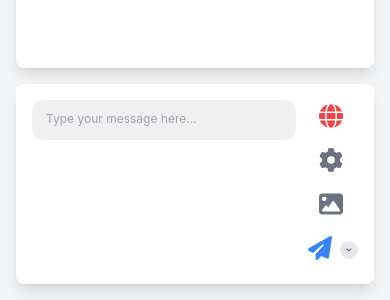
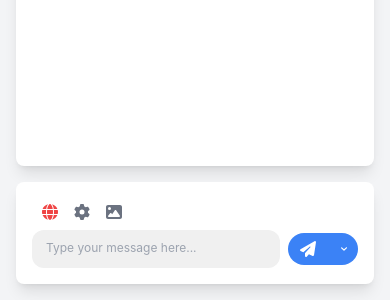
Before and after one commit to MLiLay/clippy-client, a Vue app: page / in a window 390 px wide. Shown: the part 544-844 px from the top of the page. Built offline with nearby package versions, Linux system fonts and the light colour scheme; what vue-easy-lightbox would draw is missing.

Commit message:
More compact input and button UI

```diff
--- a/src/components/ButtonsPanel.vue
+++ b/src/components/ButtonsPanel.vue
@@ -1,64 +1,23 @@
 <template>
-  <div class="flex flex-col items-center space-y-2 ml-2">
+  <div class="flex items-center space-x-3">
     <!-- 网络状态按钮 -->
-    <button @click="$emit('openRegisterModal')" class="bg-transparent border-none cursor-pointer rounded-full transition-colors p-1 hover:bg-gray-100" aria-label="网络状态">
-      <font-awesome-icon :icon="['fas', 'globe']" class="w-6 h-6" :class="isConnected ? 'text-green-600 hover:text-green-700' : 'text-red-500 hover:text-red-600'" />
+    <button @click="$emit('openRegisterModal')" class="bg-transparent border-none cursor-pointer rounded-full transition-colors p-0.5 hover:bg-gray-100" aria-label="网络状态">
+      <font-awesome-icon :icon="['fas', 'globe']" class="w-4 h-4" :class="isConnected ? 'text-green-600 hover:text-green-700' : 'text-red-500 hover:text-red-600'" />
     </button>
 
     <!-- 设置按钮 -->
-    <button @click="$emit('toggleSettingsModal')" class="bg-transparent border-none cursor-pointer rounded-full transition-colors p-1 hover:bg-gray-100" aria-label="设置">
-      <font-awesome-icon :icon="['fas', 'gear']" class="w-6 h-6 text-gray-500 hover:text-gray-700" />
+    <button @click="$emit('toggleSettingsModal')" class="bg-transparent border-none cursor-pointer rounded-full transition-colors p-0.5 hover:bg-gray-100" aria-label="设置">
+      <font-awesome-icon :icon="['fas', 'gear']" class="w-4 h-4 text-gray-500 hover:text-gray-700" />
     </button>
 
     <!-- 发送图片按钮 -->
-    <button @click="$emit('triggerImageUpload')" class="bg-transparent border-none cursor-pointer rounded-full transition-colors p-1 hover:bg-gray-100" aria-label="发送图片">
-      <font-awesome-icon :icon="['fas', 'image']" class="w-6 h-6 text-gray-500 hover:text-gray-700" />
+    <button @click="$emit('triggerImageUpload')" class="bg-transparent border-none cursor-pointer rounded-full transition-colors p-0.5 hover:bg-gray-100" aria-label="发送图片">
+      <font-awesome-icon :icon="['fas', 'image']" class="w-4 h-4 text-gray-500 hover:text-gray-700" />
     </button>
-
-    <!-- 发送文本按钮组 -->
-    <div class="relative flex items-center">
-      <!-- 发送文本按钮 -->
-      <button @click="$emit('sendText')" class="bg-transparent border-none cursor-pointer rounded-full transition-colors p-1 hover:bg-gray-100" aria-label="发送文本">
-        <font-awesome-icon :icon="['fas', 'paper-plane']" class="w-6 h-6 text-blue-500 hover:text-blue-700" />
-      </button>
-
-      <!-- 下拉按钮 -->
-      <div class="relative ml-1">
-        <button
-          @click.stop="showDropdown = !showDropdown"
-          class="bg-gray-200 rounded-full p-1 flex items-center justify-center w-[18px] h-[18px] cursor-pointer transition-colors hover:bg-gray-300"
-          aria-label="发送选项"
-        >
-          <svg xmlns="http://www.w3.org/2000/svg" class="h-3 w-3 text-gray-600" viewBox="0 0 20 20" fill="currentColor">
-            <path fill-rule="evenodd" d="M5.293 7.293a1 1 0 011.414 0L10 10.586l3.293-3.293a1 1 0 111.414 1.414l-4 4a1 1 0 01-1.414 0l-4-4a1 1 0 010-1.414z" clip-rule="evenodd" />
-          </svg>
-        </button>
-
-        <div
-          v-if="showDropdown"
-          class="absolute z-10 right-0 bottom-full mb-1 bg-white border border-gray-200 rounded-md shadow-lg py-1 w-32 min-w-[120px] max-h-[200px] overflow-y-auto"
-        >
-          <div class="text-xs text-gray-500 px-4 py-1 border-b border-gray-100">剪切板寄存器</div>
-          <div class="grid grid-cols-5 gap-1 p-2">
-            <button
-              v-for="i in 5"
-              :key="`reg-${i}`"
-              @click="sendTextToRegister(i-1)"
-              class="flex items-center justify-center p-2 text-sm text-gray-700 hover:bg-gray-100 rounded"
-            >
-              {{ i }}
-            </button>
-          </div>
-        </div>
-      </div>
-    </div>
   </div>
 </template>
 
 <script setup lang="ts">
-import { ref, onMounted, onUnmounted } from 'vue';
-
-// 定义组件属性
 defineProps({
   isConnected: {
     type: Boolean,
@@ -66,35 +25,10 @@ defineProps({
   }
 });
 
-// 定义组件事件
-const emit = defineEmits(['triggerImageUpload', 'sendText', 'toggleSettingsModal', 'openRegisterModal']);
-
-const showDropdown = ref(false);
-
-// 发送文本到指定寄存器
-const sendTextToRegister = (registerIndex: number) => {
-  emit('sendText', registerIndex);
-  showDropdown.value = false;
-};
-
-// 点击外部关闭下拉菜单
-const closeDropdown = () => {
-  showDropdown.value = false;
-};
-
-// 生命周期钩子
-onMounted(() => document.addEventListener('click', closeDropdown));
-onUnmounted(() => document.removeEventListener('click', closeDropdown));
+defineEmits(['triggerImageUpload', 'toggleSettingsModal', 'openRegisterModal']);
 </script>
 
 <style scoped>
-.buttons-panel {
-  display: flex;
-  flex-direction: column;
-  align-items: center;
-  padding-left: 8px;
-}
-
 .icon-button {
   background: none;
   border: none;
@@ -108,26 +42,4 @@ onUnmounted(() => document.removeEventListener('click', closeDropdown));
 .icon-button:hover {
   background-color: rgba(0, 0, 0, 0.05);
 }
-
-.send-button-group {
-  display: flex;
-  align-items: center;
-}
-
-.dropdown-toggle-btn {
-  cursor: pointer;
-  width: 18px;
-  height: 18px;
-  transition: background-color 0.3s;
-}
-
-.dropdown-toggle-btn:hover {
-  background-color: #d1d5db;
-}
-
-.dropdown-menu {
-  min-width: 120px;
-  max-height: 200px;
-  overflow-y: auto;
-}
 </style>
--- a/src/components/MessageInput.vue
+++ b/src/components/MessageInput.vue
@@ -1,6 +1,15 @@
 <template>
-  <div class="message-input-container flex flex-col space-y-4">
-    <div class="input-area flex">
+  <div class="message-input-container flex flex-col space-y-1">
+    <div class="buttons-row flex justify-start space-x-4 px-2">
+      <ButtonsPanel
+        @triggerImageUpload="imageInput?.click()"
+        @toggleSettingsModal="$emit('toggleSettingsModal')"
+        @openRegisterModal="$emit('openRegisterModal')"
+        :isConnected="connectionStore.isConnected"
+      />
+    </div>
+
+    <div class="input-area flex items-end">
       <textarea
         v-model="message"
         placeholder="Type your message here..."
@@ -10,16 +19,50 @@
             sendText();
           }
         }"
+        @input="adjustHeight"
+        ref="textareaRef"
         class="w-full p-4 rounded-lg resize-none focus:outline-none bg-gray-100 dark:bg-gray-600 text-gray-800 dark:text-white border-0"
       ></textarea>
 
-      <ButtonsPanel
-        @triggerImageUpload="imageInput?.click()"
-        @sendText="sendText"
-        @toggleSettingsModal="$emit('toggleSettingsModal')"
-        @openRegisterModal="$emit('openRegisterModal')"
-        :isConnected="connectionStore.isConnected"
-      />
+      <div class="relative ml-2 flex-shrink-0">
+        <div class="send-button-capsule flex rounded-full overflow-hidden bg-blue-500">
+          <button
+            @click="sendText()"
+            class="send-icon-part text-white flex items-center justify-center px-3 h-full hover:bg-blue-600 transition-colors"
+          >
+            <font-awesome-icon :icon="['fas', 'paper-plane']" class="w-4 h-4" />
+          </button>
+
+          <div class="border-r border-blue-400 opacity-50"></div>
+
+          <button
+            @click.stop="showDropdown = !showDropdown"
+            class="dropdown-icon-part text-white flex items-center justify-center px-2 h-full hover:bg-blue-600 transition-colors"
+            aria-label="发送选项"
+          >
+            <svg xmlns="http://www.w3.org/2000/svg" class="h-3 w-3" viewBox="0 0 20 20" fill="currentColor">
+              <path fill-rule="evenodd" d="M5.293 7.293a1 1 0 011.414 0L10 10.586l3.293-3.293a1 1 0 111.414 1.414l-4 4a1 1 0 01-1.414 0l-4-4a1 1 0 010-1.414z" clip-rule="evenodd" />
+            </svg>
+          </button>
+        </div>
+
+        <div
+          v-if="showDropdown"
+          class="absolute z-10 right-0 bottom-full mb-1 bg-white border border-gray-200 rounded-md shadow-lg py-1 w-32 min-w-[120px] max-h-[200px] overflow-y-auto"
+        >
+          <div class="text-xs text-gray-500 px-4 py-1 border-b border-gray-100">剪切板寄存器</div>
+          <div class="grid grid-cols-5 gap-1 p-2">
+            <button
+              v-for="i in 5"
+              :key="`reg-${i}`"
+              @click="sendTextToRegister(i-1)"
+              class="flex items-center justify-center p-2 text-sm text-gray-700 hover:bg-gray-100 rounded"
+            >
+              {{ i }}
+            </button>
+          </div>
+        </div>
+      </div>
     </div>
 
     <input
@@ -33,20 +76,19 @@
 </template>
 
 <script setup lang="ts">
-import { ref } from 'vue';
+import { ref, onMounted, onUnmounted } from 'vue';
 import SendingService from '../services/SendingService';
 import { useConnectionStore } from '../stores/useConnectionStore';
 import ButtonsPanel from './ButtonsPanel.vue';
 
-// 定义组件事件
 defineEmits(['toggleSettingsModal', 'openRegisterModal']);
 
-// 状态和存储
 const message = ref('');
 const imageInput = ref<HTMLInputElement | null>(null);
+const textareaRef = ref<HTMLTextAreaElement | null>(null);
 const connectionStore = useConnectionStore();
+const showDropdown = ref(false);
 
-// 发送文本消息
 const sendText = async (clipRegIndex?: number) => {
   const content = message.value.trim();
   if (!content) return;
@@ -54,12 +96,18 @@ const sendText = async (clipRegIndex?: number) => {
   try {
     await SendingService.sendTextMessage(content, clipRegIndex);
     message.value = '';
+    if (textareaRef.value) {
+      const computedStyle = getComputedStyle(textareaRef.value);
+      const lineHeight = parseInt(computedStyle.lineHeight);
+      const paddingTop = parseInt(computedStyle.paddingTop);
+      const paddingBottom = parseInt(computedStyle.paddingBottom);
+      textareaRef.value.style.height = `${lineHeight + paddingTop + paddingBottom}px`;
+    }
   } catch (error) {
     console.error('消息发送失败:', error);
   }
 };
 
-// 发送图片消息
 const sendImage = async (event: Event) => {
   const file = (event.target as HTMLInputElement).files?.[0];
   if (!file) return;
@@ -71,6 +119,56 @@ const sendImage = async (event: Event) => {
     console.error('图片发送失败:', error);
   }
 };
+
+const sendTextToRegister = (registerIndex: number) => {
+  sendText(registerIndex);
+  showDropdown.value = false;
+};
+
+const adjustHeight = () => {
+  const textarea = textareaRef.value;
+  if (!textarea) return;
+
+  textarea.style.height = 'auto';
+
+  // 首先计算一行文本的大致高度
+  const lineHeight = parseInt(getComputedStyle(textarea).lineHeight);
+
+  // 计算内容行数
+  const lines = textarea.value.split('\n').length;
+
+  // 计算新高度，加上适当的padding (16px 总共)，但限制最大高度
+  const baseHeight = Math.max(28, lineHeight); // 保证至少有足够高度显示一行文本
+  const newHeight = Math.min(
+    baseHeight + (lines - 1) * lineHeight + 16, // 每行文字的高度加上padding
+    5 * lineHeight + 16 // 最大5行
+  );
+
+  textarea.style.height = `${newHeight}px`;
+};
+
+const closeDropdown = () => {
+  showDropdown.value = false;
+};
+
+onMounted(() => {
+  if (textareaRef.value) {
+    // 获取计算后的样式来设置初始高度
+    const computedStyle = getComputedStyle(textareaRef.value);
+    const lineHeight = parseInt(computedStyle.lineHeight);
+    const paddingTop = parseInt(computedStyle.paddingTop);
+    const paddingBottom = parseInt(computedStyle.paddingBottom);
+
+    // 设置初始高度 - 一行文字加上padding
+    const initialHeight = lineHeight + paddingTop + paddingBottom;
+    textareaRef.value.style.height = `${initialHeight}px`;
+  }
+  document.addEventListener('click', closeDropdown);
+});
+
+onUnmounted(() => {
+  document.removeEventListener('click', closeDropdown);
+});
 </script>
 
 <style scoped>
@@ -80,20 +178,47 @@ const sendImage = async (event: Event) => {
 
 .input-area textarea {
   width: 100%;
-  padding: 12px 16px;
+  min-height: 44px;
+  max-height: 120px;
+  padding: 10px 16px;
   border-radius: 0.75rem;
   resize: none;
   font-size: 14px;
   outline: none;
   background-color: #f0f0f0;
   color: #333;
+  line-height: 1.6;
+  overflow-y: auto;
+  vertical-align: middle;
+  box-sizing: border-box;
+}
+
+.send-button-capsule {
+  display: flex;
+  align-items: center;
+  height: 36px;
+  min-height: 36px;
+  width: 75px;
+  margin-bottom: 4px;
+}
+
+.send-icon-part, .dropdown-icon-part {
+  height: 100%;
+  width: 100%;
 }
 
 @media (max-width: 600px) {
   .input-area textarea {
-    height: 40px;
-    padding: 10px 14px;
+    padding: 8px 14px;
     font-size: 12px;
+    min-height: 38px;
+  }
+
+  .send-button-capsule {
+    height: 32px;
+    min-height: 32px;
+    width: 70px;
+    margin-bottom: 3px;
   }
 }
 </style>
```
